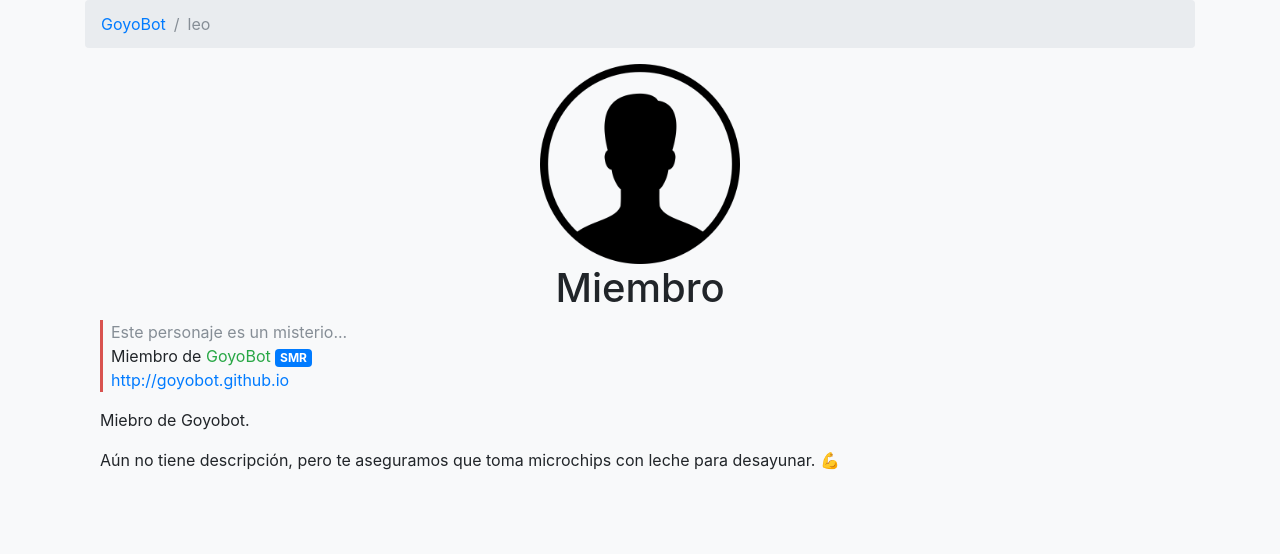
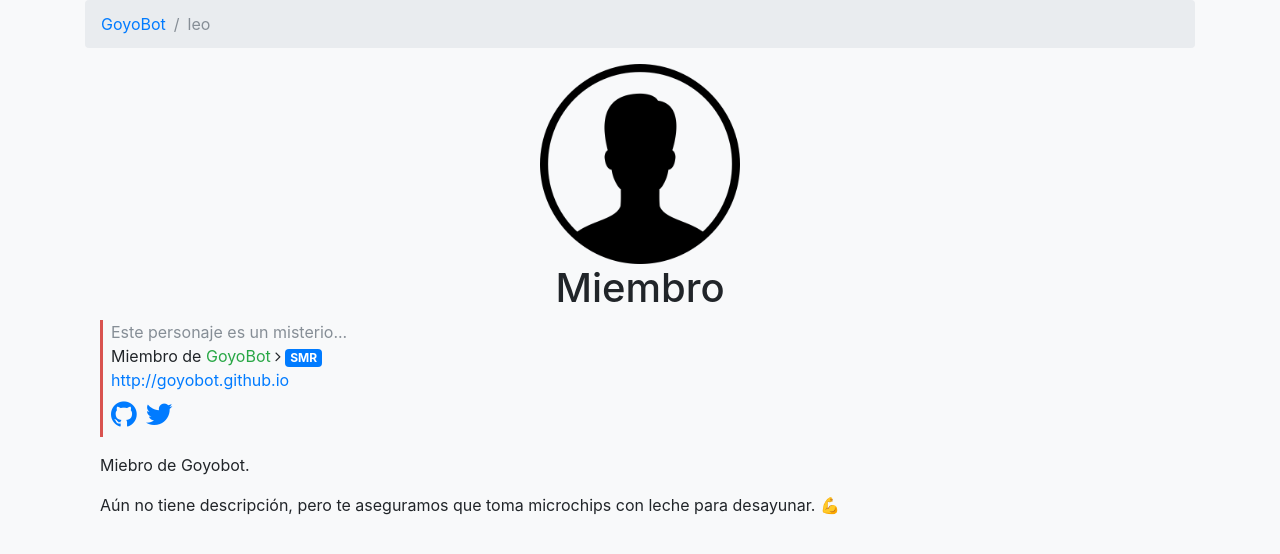
Before and after one commit to GoyoBot/goyobot.github.io, a Jekyll site: the page built from _authors/leo.md, in a window 1280 px wide. Shown: the top 554 px of the page. Built offline with Jekyll 4.4.1, drawn with Linux system fonts in a browser that asks for light colours; nearby versions of some CDN libraries.

Commit message:
Use font-awesome in head

```diff
--- a/_includes/head.html
+++ b/_includes/head.html
@@ -17,5 +17,6 @@
   <link rel="stylesheet" href="https://maxcdn.bootstrapcdn.com/bootstrap/4.0.0-beta.2/css/bootstrap.min.css" integrity="sha384-PsH8R72JQ3SOdhVi3uxftmaW6Vc51MKb0q5P2rRUpPvrszuE4W1povHYgTpBfshb" crossorigin="anonymous">
   <link rel="stylesheet" href="{{ site.baseurl }}/assets/css/style.css"/>
   <link href="https://fonts.googleapis.com/css?family=Josefin+Sans" rel="stylesheet">
+  <link href="//maxcdn.bootstrapcdn.com/font-awesome/4.2.0/css/font-awesome.min.css" rel="stylesheet">
   <link rel="alternate" type="application/rss+xml" title="RSS" href="{{ site.baseurl }}/atom.xml"/>
 </head>
```
